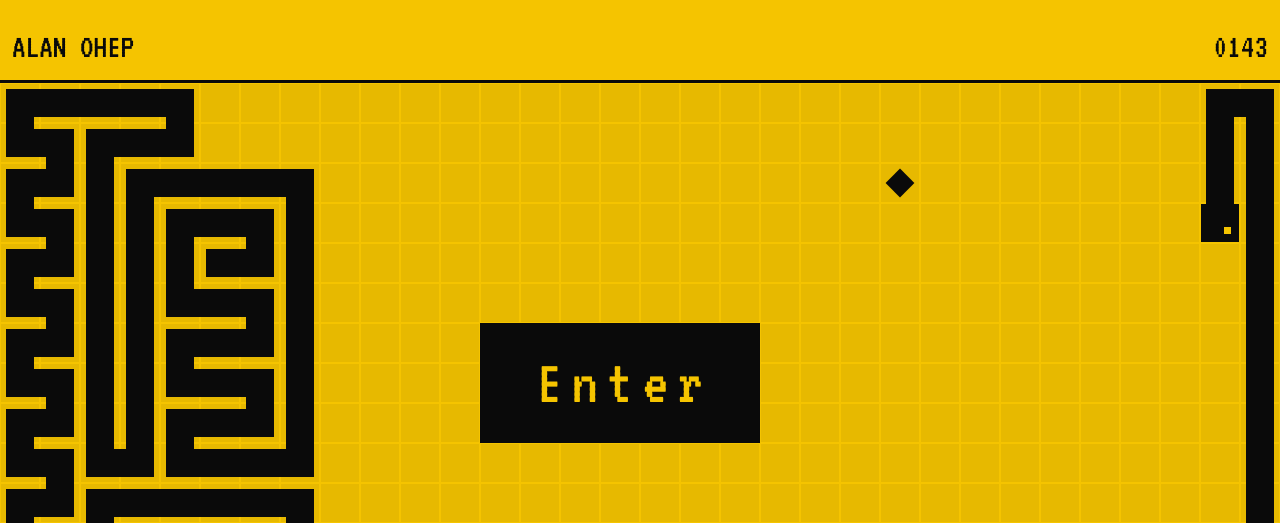
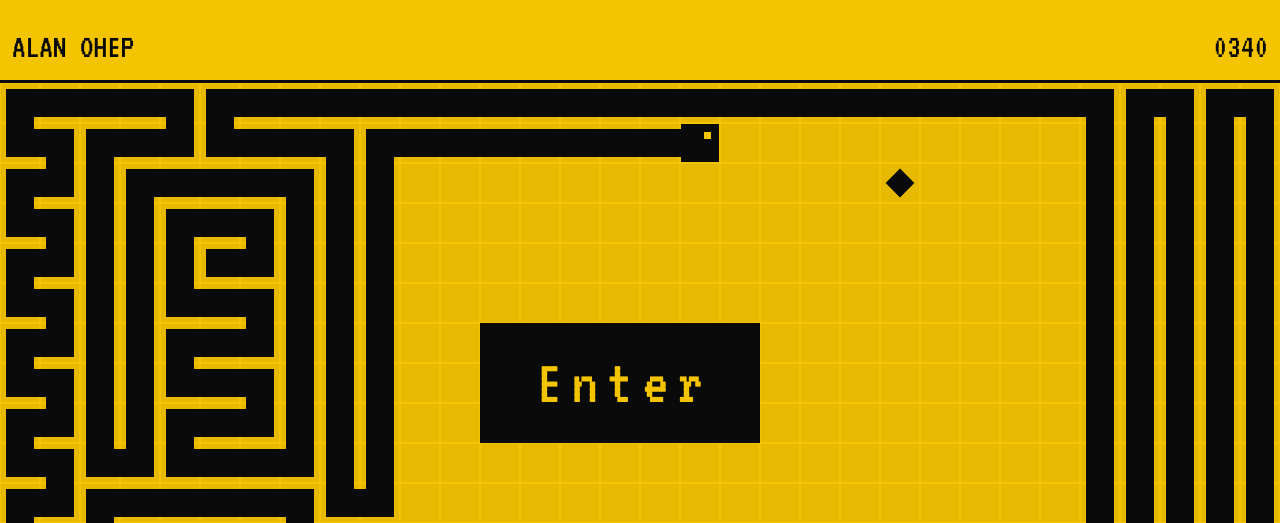
Before and after one commit to alanohep/alanohep, a plain HTML site: page index.html in a window 1280 px wide. Shown: the top 523 px of the page. Drawn offline with Linux system fonts and the light colour scheme.

Commit message:
Snake starts at 70% of the board; only the song line stays fixed while scrolling
Co-Authored-By: Claude Opus 5.5 <noreply@anthropic.com>

```diff
--- a/index.html
+++ b/index.html
@@ -42,6 +42,11 @@
       <div class="corner top-left">
         <span class="hero-name">Alan Ohep</span>
         <span class="hero-role" data-en="Lead Editor" data-es="Editor Principal">Lead Editor</span>
+      </div>
+
+      <!-- Song line: the only part of the header that stays on screen while scrolling
+           (script.js places it right under "Lead Editor") -->
+      <div class="music-line" id="musicLine">
         <button class="now-playing" id="nowPlaying" aria-label="Play / pause music"><span id="nowPlayingIcon">▶</span> <span id="nowPlayingTitle" data-en="Play music" data-es="Escuchar música">Play music</span>*</button>
       </div>
 
--- a/script.js
+++ b/script.js
@@ -143,7 +143,17 @@ music.addEventListener('ended', () => { loadTrack(trackIndex + 1); music.play().
 
 loadTrack(0);
 
-// The song line in the top-left corner is the play / pause button
+// The song line stays fixed on screen; line it up right under "Lead Editor"
+const musicLine = document.getElementById('musicLine');
+const heroRole  = document.querySelector('.hero-role');
+function placeMusicLine() {
+  musicLine.style.top = heroRole.getBoundingClientRect().bottom + window.scrollY + 5 + 'px';
+}
+placeMusicLine();
+window.addEventListener('resize', placeMusicLine);
+if (document.fonts) document.fonts.ready.then(placeMusicLine);
+
+// The song line is the play / pause button
 const nowPlayingBtn  = document.getElementById('nowPlaying');
 const nowPlayingIcon = document.getElementById('nowPlayingIcon');
 nowPlayingBtn.addEventListener('click', () => {
--- a/snake.js
+++ b/snake.js
@@ -18,7 +18,7 @@
   const HEADER = 1.8;                       // top bar (name + score), in cells
   const FOOTER = 1.6;                       // bottom bar (instructions), in cells
   const BLOCK = { x: 0, y: 0, w: 7, h: 3 }; // cells covered by the ENTER button (centred in layout())
-  const FILL = 0.3;                         // share of the free board the starting snake covers
+  const FILL = 0.7;                         // share of the free board the starting snake covers
 
   const touchDevice = matchMedia('(pointer: coarse)').matches;
   const HINT = touchDevice ? 'TAP TO PLAY' : 'PRESS ANY KEY TO PLAY';
--- a/style.css
+++ b/style.css
@@ -163,15 +163,16 @@ a { color: inherit; text-decoration: none; }
   gap: 0.35rem;
 }
 
-/* Name, music line, Commercial / Film and ES stay in place while scrolling */
-.corner.top-left,
-.corner.top-right {
+/* The song line stays in place while scrolling (everything else in the header scrolls away) */
+.music-line {
   position: fixed;
+  left: 2.5rem;
+  top: 5.4rem; /* script.js sets the exact spot, right under "Lead Editor" */
   z-index: 50;
 }
 
-/* Dark fade behind the fixed corners once the page scrolls past the hero,
-   so they stay readable over the project list */
+/* Dark fade behind the fixed song line once the page scrolls past the hero,
+   so it stays readable over the project list */
 body::before {
   content: '';
   position: fixed;
@@ -543,6 +544,7 @@ body.splash-open { overflow: hidden; }
 
   /* Hero corners: tighter to the edges */
   .corner.top-left     { top: 1.25rem; left: 1.25rem; }
+  .music-line          { left: 1.25rem; }
   .corner.top-right    { top: 1.25rem; right: 1.25rem; gap: 1.1rem; }
   .corner.bottom-left  { bottom: 1.25rem; left: 1.25rem; }
   .corner.bottom-right { bottom: 1.25rem; right: 1.25rem; }
```
